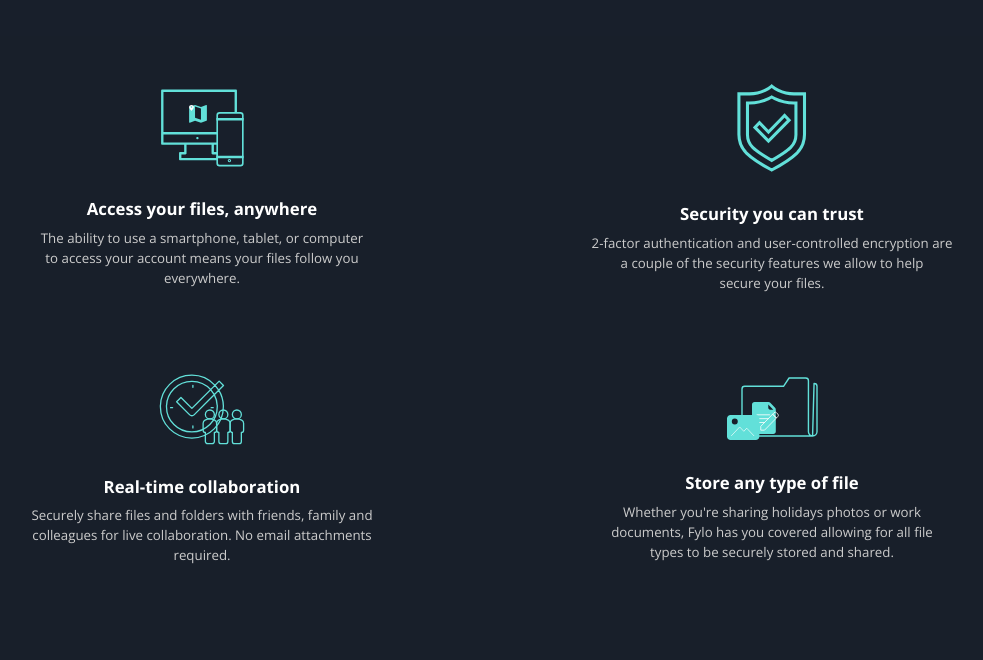
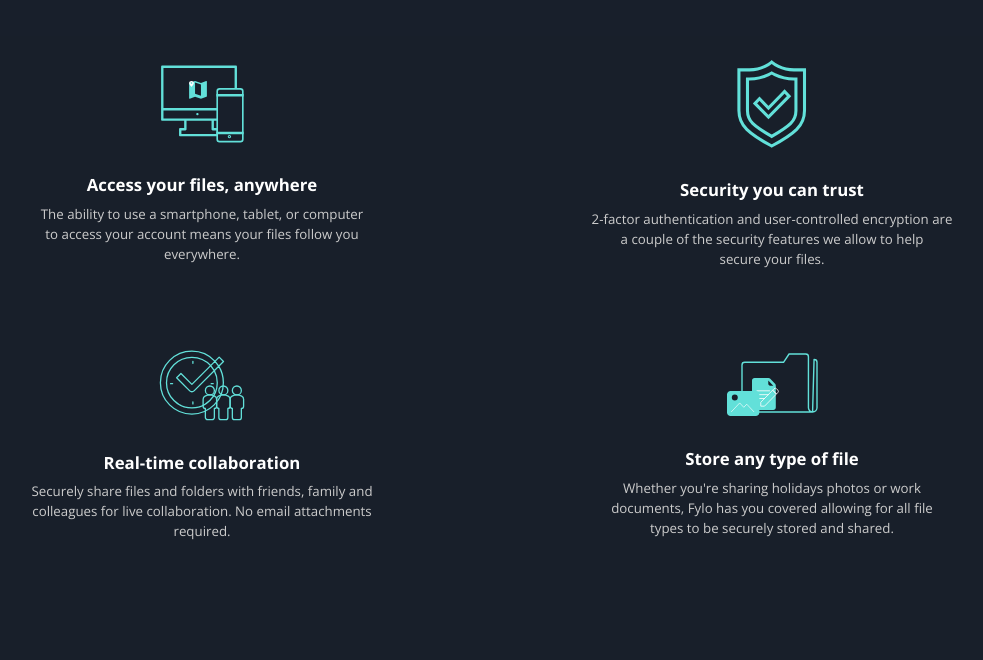
Before and after one commit to EmmanuelOluwafemi/fylo-dark, a plain HTML site: page index.html in a window 1280 px wide. Shown: the part 1120-1780 px from the top of the page, without its empty margins (153-1136 px from the left). Drawn offline with nearby package versions, Linux system fonts and the light colour scheme.

Commit message:
learn directory fixed

```diff
--- a/style.css
+++ b/style.css
@@ -68,8 +68,8 @@ h2{
 .services{
     position: relative;
     min-height: 400px;
-    padding-top: 0.5rem;
-    margin-top: 1rem;
+    padding-top: 0;
+    margin-top: 0;
     padding-bottom: 7rem;
     z-index: 4;
 }
```
